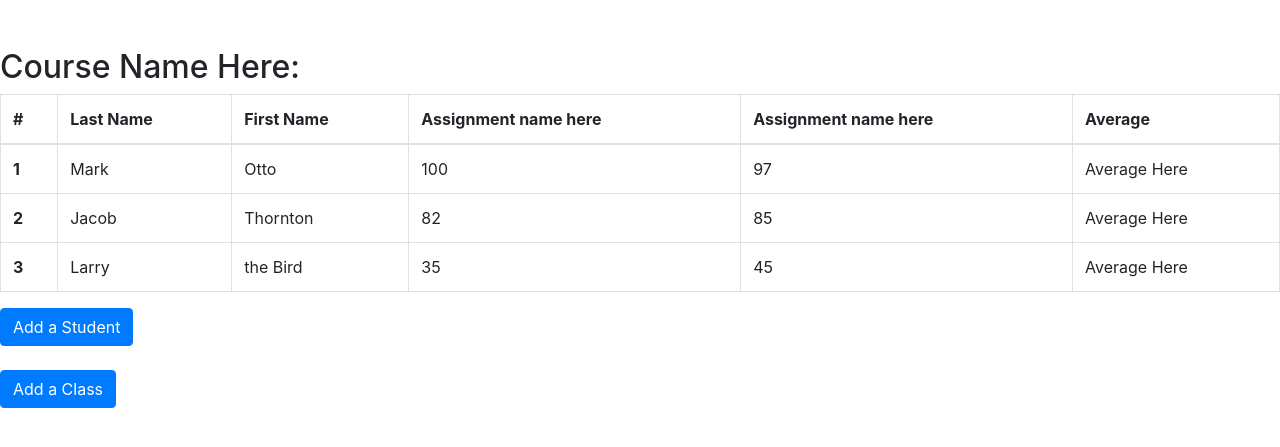
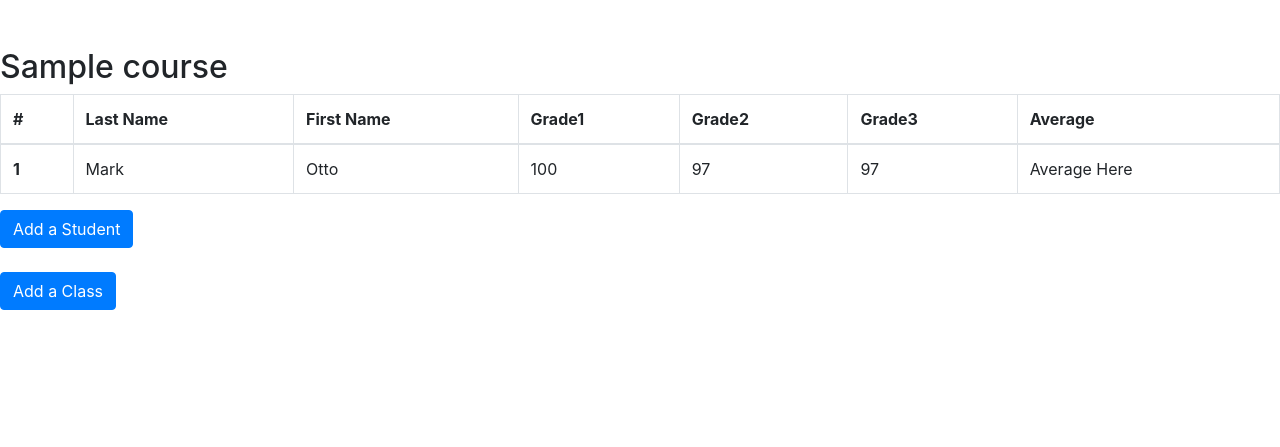
Before and after one commit to PetrMitsel/DatabaseWebsiteProject, a Flask app: template project/templates/myclasses.html in a window 1280 px wide. Shown: the part 72-519 px from the top of the page. Run offline with Flask 2, Linux system fonts and the light colour scheme; the template is opened without the code that fills it: values that come from a table or form of the project are taken from there, others are empty; tables that the repository leaves empty hold one stand-in row (values such as "Sample post"); some libraries are stand-ins or nearby versions.

Commit message:
add class works

```diff
--- a/project/forms.py
+++ b/project/forms.py
@@ -1,5 +1,5 @@
 from flask_wtf import FlaskForm
-from wtforms import StringField, PasswordField, SubmitField,BooleanField
+from wtforms import StringField, PasswordField, SubmitField,BooleanField, SelectField
 from wtforms.validators import InputRequired,EqualTo,Length,Email
 
 class LoginForm(FlaskForm):
@@ -19,9 +19,9 @@ class RegistrationForm(FlaskForm):
 class AddStudentForm(FlaskForm):
     students_first_name = StringField('First Name', validators=[InputRequired()])
     students_last_name =StringField('Last Name', validators=[InputRequired()])
-    student_class= StringField('Class',validators=[InputRequired()])
-    submit= SubmitField('Add Student')
+    student_class= SelectField('Student Class',choices=[])
+    submitstudent= SubmitField('Add Student')
 
 class AddClassForm(FlaskForm):
     class_name = StringField('Course Name', validators=[InputRequired()])
-    submit= SubmitField('Add Class')
+    submitclass= SubmitField('Add Class')
--- a/project/templates/myclasses.html
+++ b/project/templates/myclasses.html
@@ -1,51 +1,44 @@
 {%extends "index.html"%}
 {%block content%}
-<h2>Course Name Here:</h2>
+
+{% for course in courses %}
+<h2>{{course.name}}</h2>
 <table class="table table-bordered">
   <thead>
     <tr>
       <th scope="col">#</th>
       <th scope="col">Last Name</th>
       <th scope="col">First Name</th>
-            <th scope="col">Assignment name here</th>
-            <th scope="col">Assignment name here</th>
+      <th scope="col">Grade1</th>
+      <th scope="col">Grade2</th>
+      <th scope="col">Grade3</th>
       <th scope="col">Average</th>
     </tr>
   </thead>
   <tbody>
+
     <tr>
       <th scope="row">1</th>
       <td>Mark</td>
       <td>Otto</td>
       <td>100</td>
       <td>97</td>
+      <td>97</td>
       <td>Average Here</td>
     </tr>
-          <tr>
-            <th scope="row">2</th>
-            <td>Jacob</td>
-            <td>Thornton</td>
-            <td>82</td>
-            <td>85</td>
-            <td>Average Here</td>
-          </tr>
-          <tr>
-            <th scope="row">3</th>
-            <td>Larry</td>
-            <td>the Bird</td>
-            <td>35</td>
-            <td>45</td>
-            <td>Average Here</td>
-          </tr>
+
   </tbody>
 
 </table>
+{% endfor %}
 
-      <button type="button" class="btn btn-primary" id="modalButton" data-toggle="modal" data-target="#exampleModal" data-whatever="@mdo">Add a Student</button>
+<button type="button" class="btn btn-primary" id="modalButton" data-toggle="modal" data-target="#exampleModal"
+  data-whatever="@mdo">Add a Student</button>
 
 
 
-<div class="modal fade" id="exampleModal" tabindex="-1" role="dialog" aria-labelledby="exampleModalLabel" aria-hidden="true">
+<div class="modal fade" id="exampleModal" tabindex="-1" role="dialog" aria-labelledby="exampleModalLabel"
+  aria-hidden="true">
   <div class="modal-dialog modal-dialog-centered" role="document">
     <div class="modal-content">
       <div class="modal-header">
@@ -55,29 +48,32 @@
         </button>
       </div>
       <div class="modal-body">
-        <form method="POST">
+        <form method="POST" action="{{ url_for ('myclasses') }}">
           {{ addstudentform.hidden_tag() }}
           <div class="form-group">
             {{ addstudentform.students_first_name.label (class= "form-control-label") }}
-            <input type="text" class="form-control" id="studentFirstName">
+            {{ addstudentform.students_first_name(class= "form-control form-control-lg")}}
           </div>
           <div class="form-group">
             {{ addstudentform.students_last_name.label (class= "form-control-label") }}
-            <input type="text" class="form-control" id="studentLastName">
+            {{ addstudentform.students_last_name(class= "form-control form-control-lg")}}
           </div>
 
           <div class="form-group">
             {{ addstudentform.student_class.label (class= "form-control-label") }}
+            <!---
             <select class="form-control">
-                  <option>Class A</option>
-                  <option>Class B</option>
+              {% for course in courses %}
+              <option>{{course.name}}</option>
+              {% endfor %}
             </select>
+          -->
+            {{ addstudentform.student_class(class= "form-control form-control-lg")}}
+          </div>
+          <div>
+            {{ addstudentform.submitstudent (class= "btn btn-outline-info") }}
           </div>
         </form>
-      </div>
-      <div class="modal-footer">
-        <button type="button" class="btn btn-secondary" data-dismiss="modal">Close</button>
-        <button type="button" class="btn btn-primary">Submit</button>
       </div>
     </div>
   </div>
@@ -85,10 +81,11 @@
 
 <br>
 <br>
-<button type="button" class="btn btn-primary" id="modalButton" data-toggle="modal" data-target="#classModal" data-whatever="@zzz">Add a Class</button>
+<button type="button" class="btn btn-primary" id="modalButton" data-toggle="modal" data-target="#classModal"
+  data-whatever="@zzz">Add a Class</button>
 
-
-      <div class="modal fade" id="classModal" tabindex="-1" role="dialog" aria-labelledby="exampleModalLabel" aria-hidden="true">
+<div class="modal fade" id="classModal" tabindex="-1" role="dialog" aria-labelledby="exampleModalLabel"
+  aria-hidden="true">
   <div class="modal-dialog modal-dialog-centered" role="document">
     <div class="modal-content">
       <div class="modal-header">
@@ -104,43 +101,12 @@
             {{ addclassform.class_name.label (class= "form-control-label") }}
             {{ addclassform.class_name(class= "form-control form-control-lg")}}
           </div>
+          <div>
+            {{ addclassform.submitclass (class= "btn btn-outline-info") }}
+          </div>
         </form>
-            </div>
-            <div class="modal-footer">
-              <button type="button" class="btn btn-secondary" data-dismiss="modal">Close</button>
-              {{ addclassform.submit (class= "btn btn-outline-info") }}
       </div>
     </div>
   </div>
 </div>
-
-
-<script>
-    $('#exampleModal').on('shown.bs.modal', function () {
-    $('#myInput').trigger('focus')
-    })
-
-
-    $('#classModal').on('show.bs.modal', function (event) {
-    var button = $(event.relatedTarget) // Button that triggered the modal
-    var recipient = button.data('whatever') // Extract info from data-* attributes
-    // If necessary, you could initiate an AJAX request here (and then do the updating in a callback).
-    // Update the modal's content. We'll use jQuery here, but you could use a data binding library or other methods instead.
-    var modal = $(this)
-    modal.find('.modal-title').text('New message to ' + recipient)
-    modal.find('.modal-body input').val(recipient)
-    })
-
-
-    $('#exampleModal').on('show.bs.modal', function (event) {
-    var button = $(event.relatedTarget) // Button that triggered the modal
-    var recipient = button.data('whatever') // Extract info from data-* attributes
-    // If necessary, you could initiate an AJAX request here (and then do the updating in a callback).
-    // Update the modal's content. We'll use jQuery here, but you could use a data binding library or other methods instead.
-    var modal = $(this)
-    modal.find('.modal-title').text('New message to ' + recipient)
-    modal.find('.modal-body input').val(recipient)
-    })
-</script>
-
 {%endblock content%}
--- a/project/templates/navbar.html
+++ b/project/templates/navbar.html
@@ -5,7 +5,8 @@
   <!-- Navbar -->
   <nav class="navbar navbar-expand-lg navbar-light bg-light">
     <a class="navbar-brand">TeacherCloud</a>
-            <button class="navbar-toggler" type="button" data-toggle="collapse" data-target="#navbarSupportedContent" aria-controls="navbarSupportedContent" aria-expanded="false" aria-label="Toggle navigation">
+    <button class="navbar-toggler" type="button" data-toggle="collapse" data-target="#navbarSupportedContent"
+      aria-controls="navbarSupportedContent" aria-expanded="false" aria-label="Toggle navigation">
       <span class="navbar-toggler-icon"></span>
     </button>
 
```
Also changed, not shown: project/models.py (+3 -4 lines), project/routes.py (+33 -16 lines), project/templates/login.html (+6 -5 lines). Lines whose indentation alone changed are shown as unchanged.
